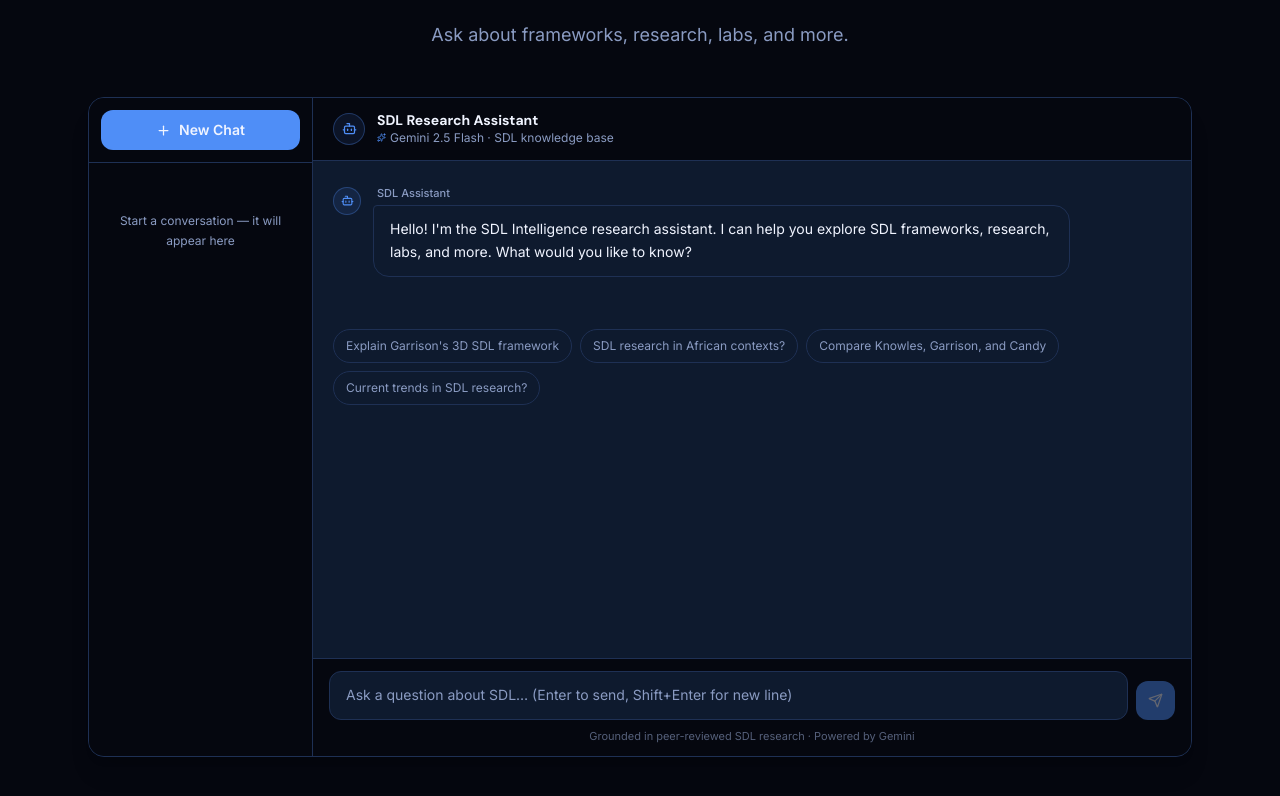
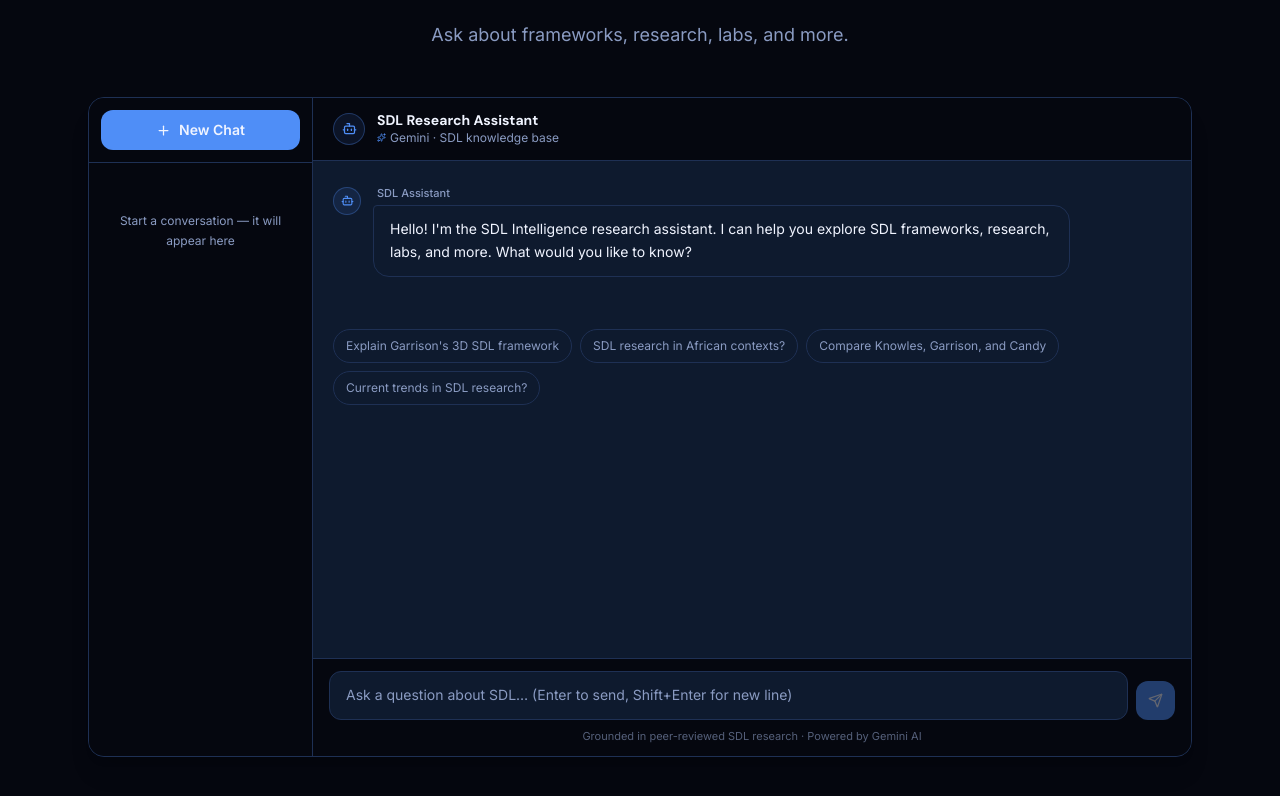
Before and after one commit to Damilareajayi/ISSDL-Agent, a React (Vite) app in the folder artifacts/sdl-intelligence/: page / in a window 1280 px wide. Shown: the part 1775-2571 px from the top of the page. Built offline with nearby package versions, Linux system fonts and the light colour scheme.

Commit message:
chore: remove model version from chat UI — show "Gemini" only

```diff
--- a/artifacts/sdl-intelligence/src/components/ChatSection.tsx
+++ b/artifacts/sdl-intelligence/src/components/ChatSection.tsx
@@ -232,7 +232,7 @@
                   <p className="font-heading font-bold text-foreground text-sm leading-tight">SDL Research Assistant</p>
                   <div className="flex items-center gap-1 text-xs text-muted-foreground">
                     <Sparkles size={9} className="text-primary" />
-                    <span>Gemini 2.5 Flash · SDL knowledge base</span>
+                    <span>Gemini · SDL knowledge base</span>
                   </div>
                 </div>
               </div>
@@ -323,7 +323,7 @@
                 </button>
               </div>
               <p className="text-[11px] text-muted-foreground/60 text-center mt-2">
-                Grounded in peer-reviewed SDL research · Powered by Gemini
+                Grounded in peer-reviewed SDL research · Powered by Gemini AI
               </p>
             </div>
           </div>
```
